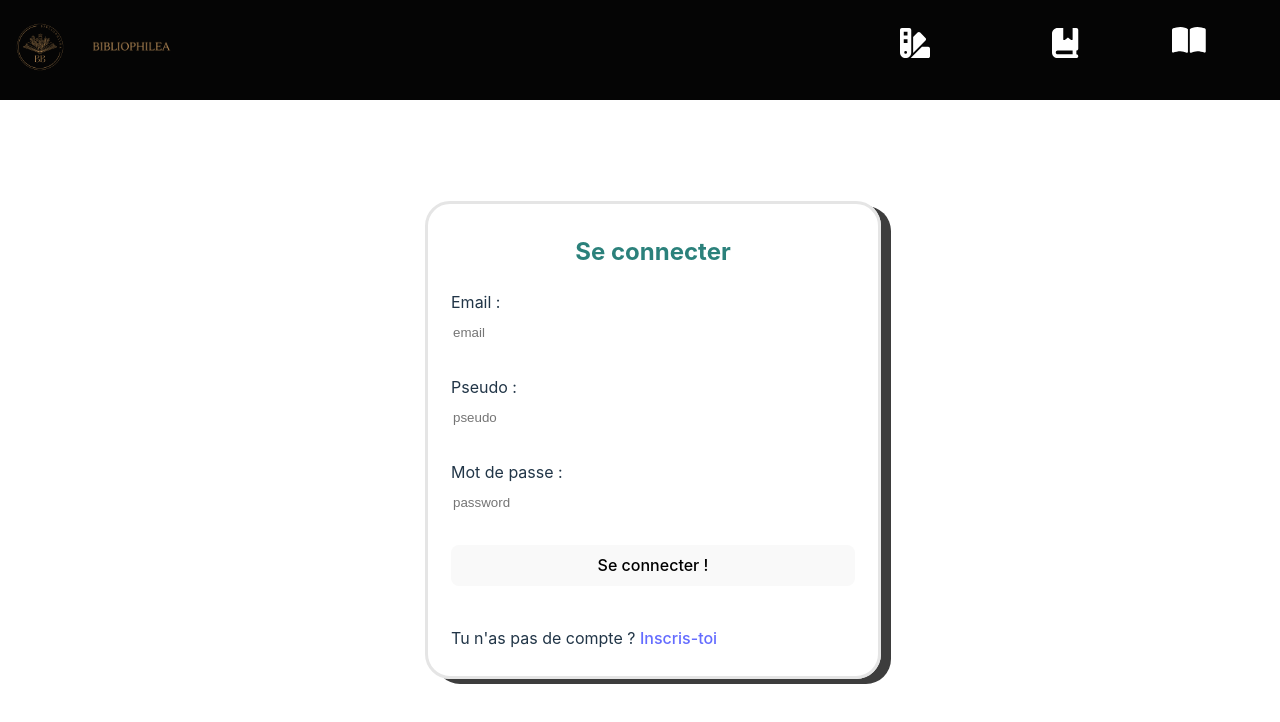
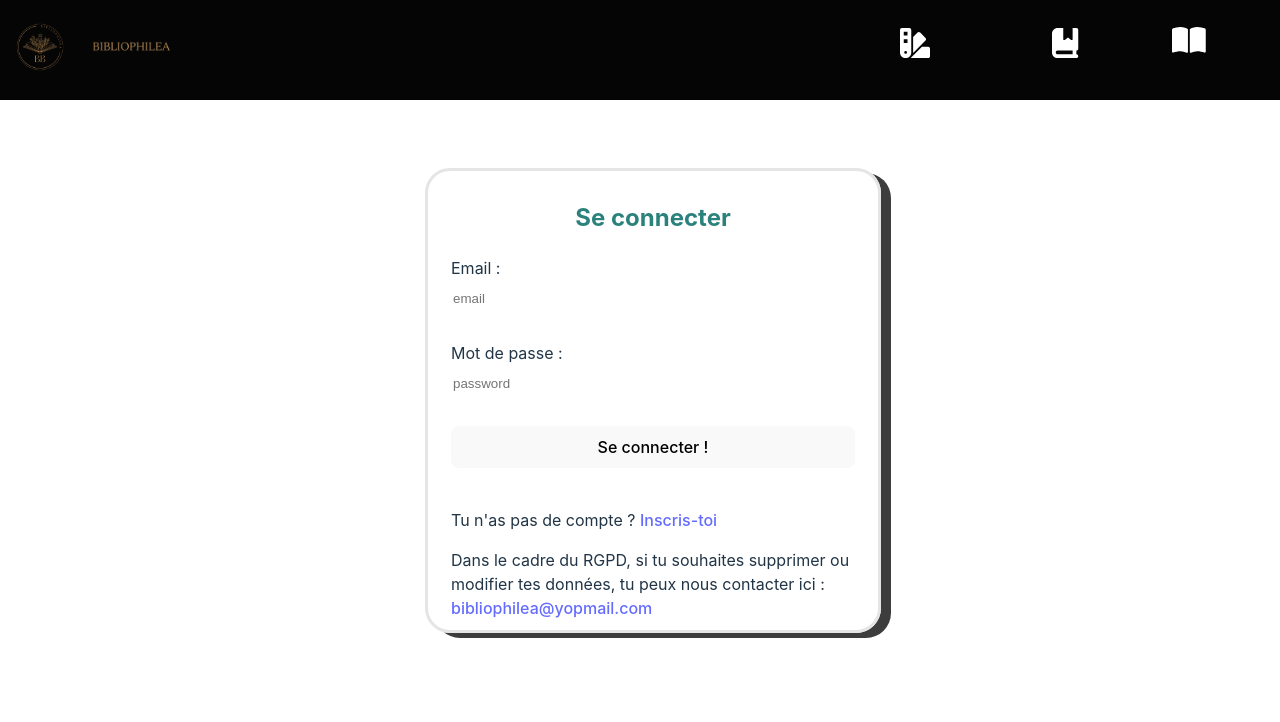
Before and after one commit to LisaDaudibon/Biblofront, a React (Vite) app: page /profile in a window 1280 px wide. Shown: the top 722 px of the page. Built offline with nearby package versions, Linux system fonts and the light colour scheme.

Commit message:
LD removing pseudo form from sign-in form and other fixes

```diff
--- a/src/components/signinform/signinform.jsx
+++ b/src/components/signinform/signinform.jsx
@@ -1,5 +1,5 @@
 import { Link } from "react-router-dom";
-import { useState } from 'react';
+import { useState, useEffect } from 'react';
 import { useSetAtom } from 'jotai';
 import { userTokenAtom } from '../../atoms/userTokenAtom';
 import { userIdAtom } from '../../atoms/userIdAtom';
@@ -14,12 +14,40 @@ function SigninForm() {
   const [error, setError] = useState('');
   const [success, setSuccess] = useState('');
 
+  const InitialValues = { email: "",  pseudo: "", password: "" };
+  const [formValues, setFormValues] = useState(InitialValues);
+  const [formErrors, setFormErrors] = useState({})
+  const [, setisSubmit] = useState(false)
+
+  const handleChange = (event) =>{
+    const { id, value } = event.target
+
+    setFormValues({...formValues, [id] : value })
+
+    console.log(formValues)
+
+  }
+
+  useEffect(() => {
+    console.log(formErrors)
+    if (Object.keys(formErrors).length === 0 && setisSubmit){
+      console.log(formValues)
+    }
+
+  }, []);
+
   const handleSubmit = async (event) => {
     event.preventDefault();
     setError('');
     setSuccess('');
+    setisSubmit(true)
+
+    const email = formValues.email;
+    const pseudo = formValues.pseudo
+    const password = formValues.password;
 
     const url = 'https://bibloback.fly.dev/users/sign_in'
+    // const url = 'http://localhost:3000/users/sign_in'
 
     try {
       const response = await fetch(url, {
@@ -44,10 +72,11 @@ function SigninForm() {
 
        setSuccess('Login avec succès!'); // Set success flash message
       } else {
-        setError('Erreur lors du login!');
+        setError("L'email, le pseudo et le mot de passe ne correspondent pas ! Rééssaie ! ");
+        console.log("Setting error message");
       }
     } catch (error) {
-      setError('Erreur lors de la tentative de connection!');
+      setError("Le serveur n'est pas accessible pour le moment, veuillez réessayer plus tard");
     }
     // <disconnectUser /> aller chercher dans la branche getmembers
   };
@@ -63,22 +92,9 @@ function SigninForm() {
         <input
           type="email"
           id="email"
-          value={email}
+          value={formValues.email}
           placeholder="email"
-          onChange={(e) => setEmail(e.target.value)}
-          required
-        />
-      </div>
-      <br></br>
-      <div>
-        <label htmlFor="pseudo">Pseudo :   </label>
-        <br></br>
-        <input
-          type="text"
-          id="pseudo"
-          placeholder="pseudo"
-          value={pseudo}
-          onChange={(e) => setPseudo(e.target.value)}
+          onChange={handleChange}
           required
         />
       </div>
@@ -89,9 +105,9 @@ function SigninForm() {
         <input
           type="password"
           id="password"
-          value={password}
+          value={formValues.password}
           placeholder="password"
-          onChange={(e) => setPassword(e.target.value)}
+          onChange={handleChange}
           required
         />
       </div>
@@ -100,6 +116,9 @@ function SigninForm() {
       <br></br>
       <p className="signUpLink"> Tu n'as pas de compte ? <Link to="/users">Inscris-toi</Link></p>
 
+      <span> Dans le cadre du RGPD, si tu souhaites supprimer ou </span>
+      <span>modifier tes données, tu peux nous contacter ici : </span>
+      <a href="mailto:bibliophilea@yopmail.com">bibliophilea@yopmail.com</a>
     </form>
   );
 }
--- a/src/components/signinform/signinstyle.css
+++ b/src/components/signinform/signinstyle.css
@@ -8,7 +8,7 @@
   box-shadow: 10px 5px #3d3d3d;
   border-radius: 25px;
   margin-top: 100px;
-  margin-bottom: 20px;
+  margin-bottom: 100px;
   overflow-y: auto; /* Add a vertical scrollbar if the content exceeds the container height */
 }
 
@@ -17,7 +17,7 @@
   color: #2B817B;
 }
 
-#pseudo, #email, #password, #password-confirmation {
+#pseudo, #email, #password, #password_confirmation {
   border-radius: 8px;
   height: 35px;
   width: 30em;
```
